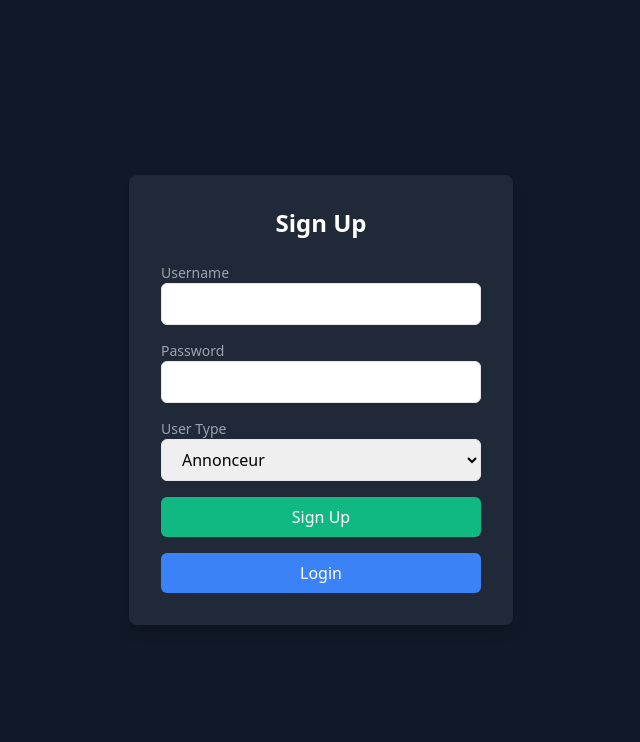
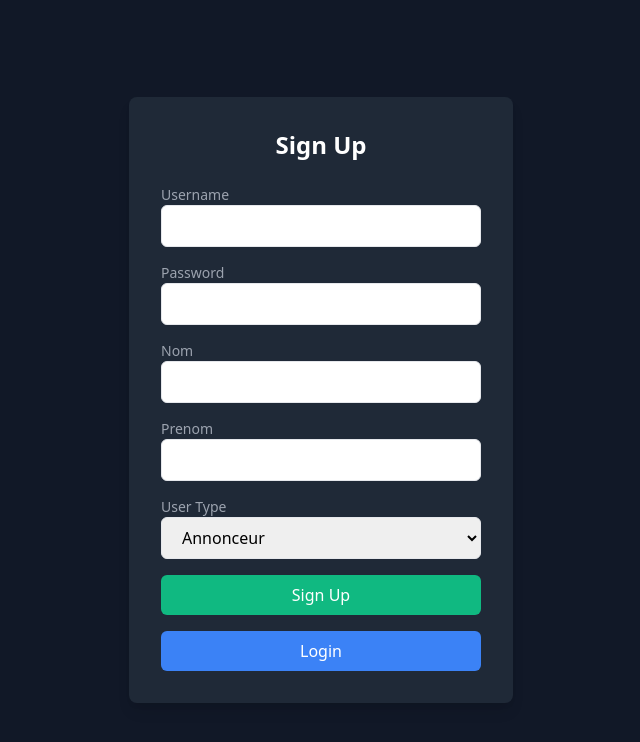
Before and after one commit to Youcode-Classe-E-2023-2024/WALID_SAIFI_avito_v2, a PHP site: page /SignUp.php in a window 1280 px wide. Shown: the top 742 px of the page, without its empty margins (319-959 px from the left). Run offline with PHP 8.4, Linux system fonts and the light colour scheme.

Commit message:
modification

```diff
--- a/SignUp.php
+++ b/SignUp.php
@@ -5,7 +5,9 @@ if ($_SERVER["REQUEST_METHOD"] == "POST") {
     $username = $_POST['username'];
     $password = $_POST['password'];
     $userType = $_POST['userType'];
-    $newUser = new User($username, $password, $userType);
+    $nom = $_POST['nom'];
+    $prenom = $_POST['prenom'];
+    $newUser = new User($username, $password, $userType,$nom,$prenom);
     $newUser->addUserToDatabase();
 }
 ?>
@@ -34,6 +36,16 @@ if ($_SERVER["REQUEST_METHOD"] == "POST") {
                             class="w-full px-4 py-2 border rounded-md focus:outline-none focus:border-blue-500" required>
                             </div>
                         <div class="mb-4">
+                  <label for="nom" class="block text-sm font-medium text-gray-400">Nom</label>
+        <input type="text" id="nom" name="nom"
+            class="w-full px-4 py-2 border rounded-md focus:outline-none focus:border-blue-500" required>
+    </div>
+    <div class="mb-4">
+        <label for="prenom" class="block text-sm font-medium text-gray-400">Prenom</label>
+        <input type="text" id="prenom" name="prenom"
+            class="w-full px-4 py-2 border rounded-md focus:outline-none focus:border-blue-500" required>
+    </div>
+    <div class="mb-4">
         <label for="userType" class="block text-sm font-medium text-gray-400">User Type</label>
         <select id="userType" name="userType"
             class="w-full px-4 py-2 border rounded-md focus:outline-none focus:border-blue-500" required>
@@ -41,8 +53,11 @@ if ($_SERVER["REQUEST_METHOD"] == "POST") {
             <option value="3">Client</option>
         </select>
     </div>
-            <button type="submit"class="w-full px-4 py-2 bg-green-500 text-white rounded-md hover:bg-green-600 focus:outline-none focus:bg-green-600">Sign Up</button>
+    <button type="submit"
+        class="w-full px-4 py-2 bg-green-500 text-white rounded-md hover:bg-green-600 focus:outline-none focus:bg-green-600">Sign
+        Up</button>
 </form>
+
 
         <div class="mt-4">
         <a href="login.php">
```
Lines whose indentation alone changed are shown as unchanged.
